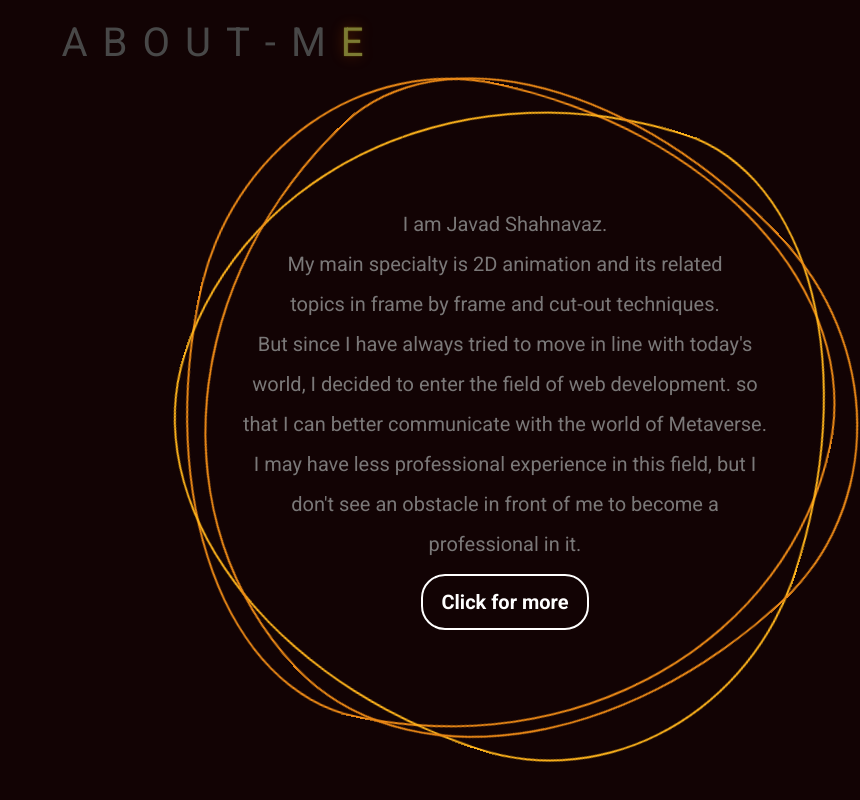
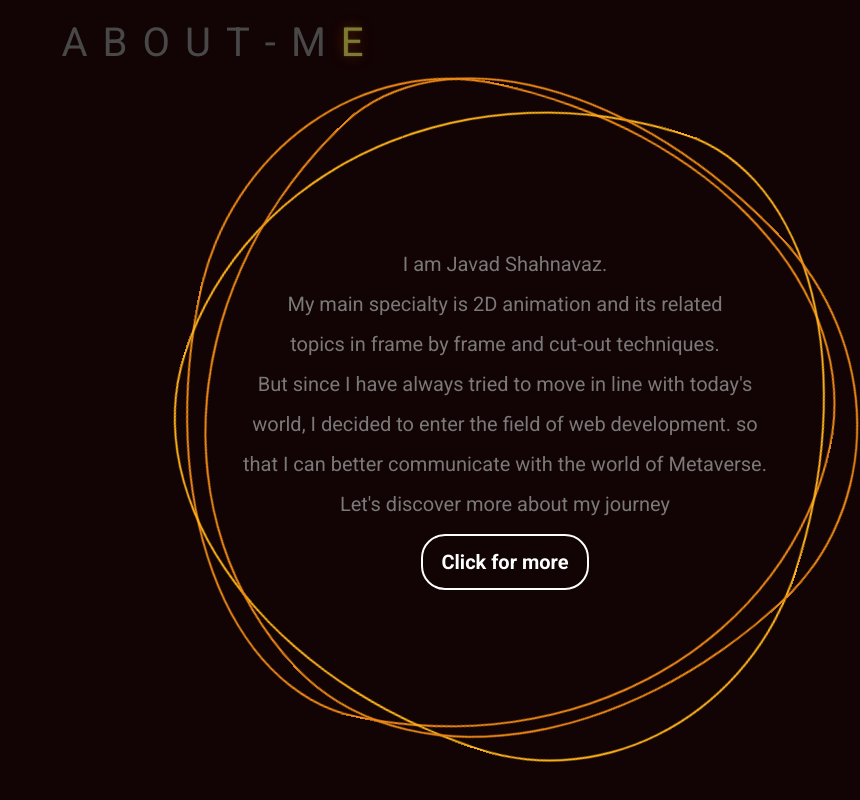
Before and after one commit to Javad-Shahnavaz/Portfolio, a plain HTML site: page index.html in a window 1280 px wide. Shown: the part 958-1758 px from the top of the page, without its empty margins (420-1280 px from the left). Drawn offline with nearby package versions, Linux system fonts and the light colour scheme.

Commit message:
Update index.html

```diff
--- a/index.html
+++ b/index.html
@@ -67,9 +67,7 @@
                     My main specialty is 2D animation and its related <br> topics in frame by frame and cut-out techniques.
                     <br> But since I have always tried to move in line with today's world,
                      I decided to enter the field of web development.
-                     so that I can better communicate with the world of Metaverse. I may have less
-                      professional experience in this field, but I don't see an obstacle in
-                       front of me to become a professional in it.</p>
+                     so that I can better communicate with the world of Metaverse. Let's discover more about my journey </p>
                 <a href="https://linktr.ee/javad.shahnavaz"> Click for more</a>
 
             </div>
```
